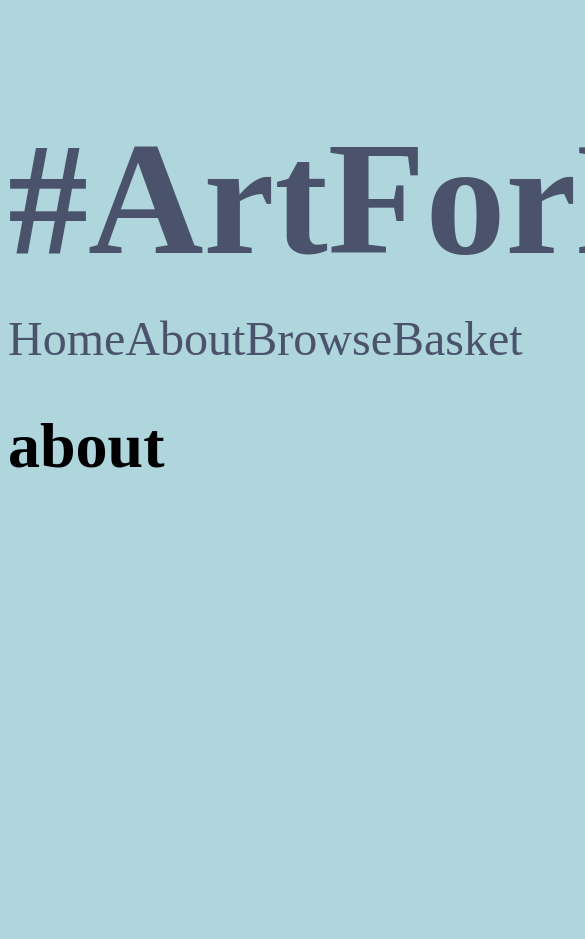
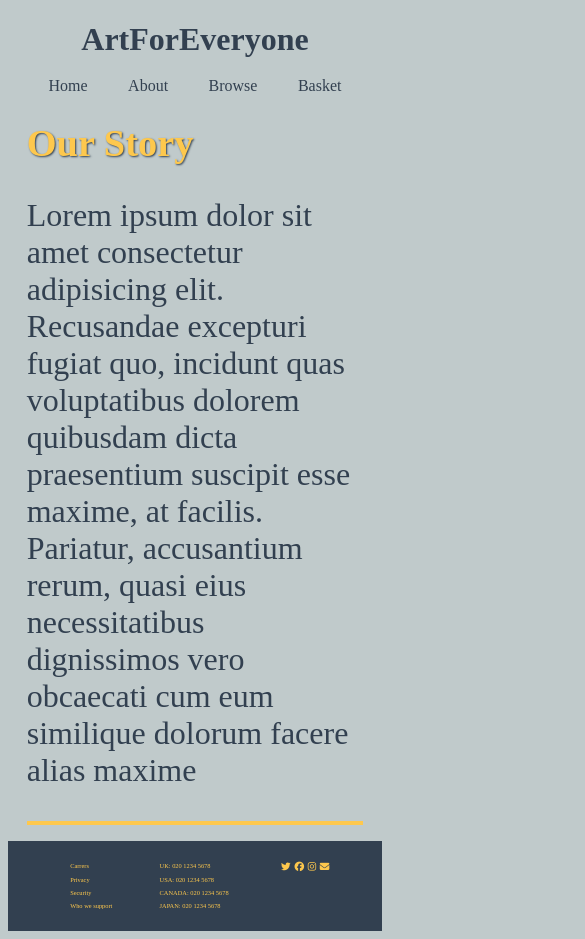
Before and after one commit to sebastianmariani/ArtForEveryone, a Vue app: page /about in a window 390 px wide. Shown: the top 939 px of the page, 585 px wide, since content can reach past the window. Before the commit the page ends 844 px from the top, so only its background shows below. Built offline with nearby package versions, Linux system fonts and the light colour scheme.

Commit message:
About page added

```diff
--- a/public/index.html
+++ b/public/index.html
@@ -4,7 +4,7 @@
     <meta charset="utf-8">
     <meta http-equiv="X-UA-Compatible" content="IE=edge">
     <meta name="viewport" content="width=device-width,initial-scale=1.0">
-    <link rel="icon" href="<%= BASE_URL %>favicon.ico">
+    <script src="https://kit.fontawesome.com/858807dc34.js" crossorigin="anonymous"></script>
     <title><%= htmlWebpackPlugin.options.title %></title>
   </head>
   <body>
--- a/src/App.vue
+++ b/src/App.vue
@@ -1,18 +1,26 @@
 <template>
-  <div>
-    <h1 id="title">#ArtForEveryone</h1>
+  <div class="app">
+    <h1 id="title">ArtForEveryone</h1>
     <div class="header">
       <app-navbar></app-navbar>
     </div>
-    <router-view></router-view>
+    <div class="view">
+      <router-view></router-view>
+    </div>
+    <div class="footer">
+      <app-contacts></app-contacts>
+    </div>
   </div>
 </template>
 
 <script>
 import navbar from './components/Navbar';
+import contacts from './components/Contacts'
+
 export default {
   components: {
-    'app-navbar': navbar
+    'app-navbar': navbar,
+    'app-contacts': contacts,
   }
 }
 </script>
@@ -21,15 +29,40 @@ export default {
   #title {
     text-align: center;
     margin-bottom: 5%;
-    color:#4a536b;
-    font-size: 5em;
+    color:#324050;
+    font-size: 4em;
   }
   body {
-    background-color: #aed6dc;
+    background-color:#C0CACB;
     font-size: 2em;
   }
   .header {
-    margin-bottom: 10%;
+    position: relative;
   }
-
+  .view {
+    position: relative;
+  }
+  .footer {
+    position: relative;
+  }
+  @media only screen and (max-width: 1900px) {
+    #title {
+      font-size: 3em;
+    }
+  }
+  @media only screen and (max-width: 1350px) {
+    #title {
+      font-size: 2em;
+    }
+  }
+  @media only screen and (max-width: 1000px) {
+    #title {
+      font-size: 1.8em;
+    }
+  }
+  @media only screen and (max-width: 600px) {
+    #title {
+      font-size: 1em;
+    }
+  }
 </style>
--- /dev/null
+++ b/src/components/Contacts.vue
@@ -0,0 +1,65 @@
+<template>
+    <div class="contacts">
+        <div>
+            <p><a>Carrers</a></p>
+            <p><a>Privacy</a></p>
+            <p><a>Security</a></p>
+            <p><a>Who we support</a></p>
+        </div>
+        <div class="numbers">
+            <p>UK: 020 1234 5678</p>
+            <p>USA: 020 1234 5678</p>
+            <p>CANADA: 020 1234 5678</p>
+            <p>JAPAN: 020 1234 5678</p>
+        </div>
+        <div class="icons">
+            <a><i class="fab fa-twitter"></i></a>
+            <a><i class="fab fa-facebook"></i></a>
+            <a><i class="fab fa-instagram"></i></a>
+            <a><i class="fas fa-envelope"></i></a>
+        </div>
+    </div>
+</template>
+
+<script>
+export default {
+
+}
+</script>
+
+<style scoped>
+    .contacts {
+        background-color: #324050;
+        padding: 4%;
+        color: #FEC84D;
+        font-size: .5em;
+        display: flex;
+        justify-content: space-evenly;
+    }
+    .icons {
+        padding: 1%;
+        font-size: 3em;
+        display: flex
+    }
+    .icons a {
+        padding: 5%;
+    }
+    @media only screen and (max-width: 1500px) {
+       .icons {
+        font-size: 2em;
+        }
+    }
+    @media only screen and (max-width: 1000px) {
+       .icons {
+        font-size: 1.5em;
+        }
+    }
+    @media only screen and (max-width: 768px) {
+       .icons {
+        font-size: 1.5em;
+        }
+        .contacts {
+            font-size: .2em;
+        }
+    }
+</style>
--- a/src/components/Navbar.vue
+++ b/src/components/Navbar.vue
@@ -9,7 +9,6 @@
 
 <script>
 export default {
-
 }
 </script>
 
@@ -21,6 +20,21 @@ export default {
 }
 a {
 text-decoration: none;
-color:#4a536b;
+color:#324050;
 }
+ @media only screen and (max-width: 1600px) {
+    .navbar {
+      font-size: 1em;
+    }
+  }
+   @media only screen and (max-width: 1200px) {
+    .navbar {
+      font-size: .8em;
+    }
+  }
+   @media only screen and (max-width: 900px) {
+    .navbar {
+      font-size: .5em;
+    }
+  }
 </style>
--- a/src/views/about.vue
+++ b/src/views/about.vue
@@ -1,3 +1,62 @@
 <template>
-    <h1>about</h1>
+    <div class="about">
+        <h1>Our Story</h1>
+        <p>Lorem ipsum dolor sit amet consectetur adipisicing elit. Recusandae excepturi fugiat quo, incidunt quas voluptatibus dolorem quibusdam dicta praesentium suscipit esse maxime, at facilis. Pariatur, accusantium rerum, quasi eius necessitatibus dignissimos vero obcaecati cum eum similique dolorum facere alias maxime</p>
+        <hr>
+    </div>
 </template>
+
+<script>
+export default {
+}
+</script>
+
+<style scoped>
+    .about {
+        margin: 0 5%;
+    }
+    h1 {
+        color:#FEC84D;
+        font-size: 4em;
+        text-shadow:1px 1px 2px #324050;
+    }
+    p {
+        color:#324050;
+        font-size: 3em;
+    }
+    hr {
+        border: 2px solid #FEC84D;
+    }
+    @media only screen and (max-width: 1600px) {
+        h1 {
+            font-size: 3em;
+        }
+        p {
+            font-size: 2em;
+        }
+    }
+    @media only screen and (max-width: 1150px) {
+        h1 {
+            font-size: 2em;
+        }
+        p {
+            font-size: 1.4em;
+        }
+    }
+    @media only screen and (max-width: 750px) {
+        h1 {
+            font-size: 1.5em;
+        }
+        p {
+            font-size: 1em;
+        }
+    }
+    @media only screen and (max-width: 425px) {
+        h1 {
+            font-size: 1.2em;
+        }
+        p {
+            font-size: 1em;
+        }
+    }
+</style>
--- a/src/views/home.vue
+++ b/src/views/home.vue
@@ -1,14 +1,8 @@
 <template>
     <div class="home">
-        <div class="top">
-            <h1>We are Changing the World of Art by...</h1>
-        </div>
-        <div class="main">
-            <img src="../assets/museum.jpg" alt="">
-            <h1>Making Art Accessible to Everyone</h1>
-        </div>
-        <div class="footer">
-        </div>
+        <h1 id="top">We are Changing the World of Art by...</h1>
+        <img src="../assets/museum.jpg" alt="">
+        <h1 id="main">Making Art Accessible to Everyone</h1>
     </div>
 </template>
 
@@ -19,31 +13,91 @@ export default {
 </script>
 
 <style scoped>
-.top {
-    text-align: center;
-    color:#ff9a8d;
-    font-size: 3em;
-    width: 60%;
-    margin: auto;
-    text-shadow:1px 1px 2px #4a536b ;
-}
-.main {
-    margin-top: 10%;
-    font-size: 3em;
-    color:#ff9a8d;
-    margin-left:4% ;
+.home {
+    padding:0 5%;
+    font-size: 2.5em;
+    color:#FEC84D;
+    text-shadow:2px 1px 2px #324050;
 }
 img {
+    width: 50%;
     position: absolute;
-    height: 80%;
-    width: auto;
-    opacity: .7;
 }
-.main h1 {
+#top {
+    text-align: center;
+    padding:0 10%;
+}
+#main {
     position: relative;
-    width: 20%;
+    left: 50%;
+    top:8em;
+    width: 40%;
+}
+@media only screen and (max-width: 2299px) {
+    #main {
+    width: 50%;
+    }
+}
+@media only screen and (max-width: 1960px) {
+    #main {
     left: 50%;
     top:7em;
-    text-shadow:1px 1px 2px #4a536b ;
+    }
+    .home {
+    font-size: 2em;
+    }
+}
+@media only screen and (max-width: 1960px) {
+    .home {
+    font-size: 1.5em;
+    }
+}
+@media only screen and (max-width: 1111px) {
+    .home {
+    font-size: 1.2em;
+    }
+    #main {
+    top:7em;
+    }
+}
+@media only screen and (max-width: 892px) {
+    .home {
+    font-size: 1em;
+    }
+    #main {
+    top:6em;
+    }
+}
+@media only screen and (max-width: 746px) {
+    .home {
+    font-size: .8em;
+    }
+    #main {
+    top:5em;
+    }
+}
+@media only screen and (max-width: 600px) {
+    .home {
+    font-size: .7em;
+    }
+    #main {
+    top:5em;
+    }
+}
+@media only screen and (max-width: 516px) {
+    .home {
+    font-size: .5em;
+    }
+    #main {
+    top:7em;
+    }
+}
+@media only screen and (max-width: 374px) {
+    .home {
+    font-size: .4em;
+    }
+    #main {
+    top:7em;
+    }
 }
 </style>
```
Also changed, not shown: 1 other file (tests, documents, lock files or other folders).
